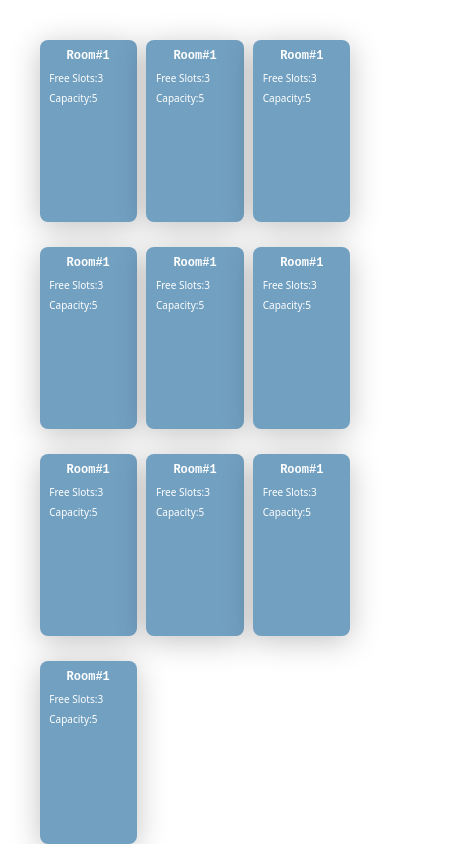
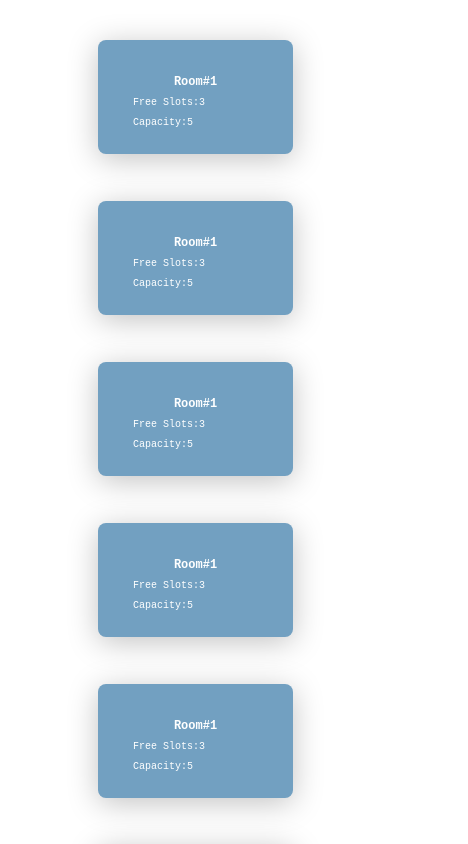
Before and after one commit to alishba2/CallRoom, a React (Create React App) app: page / in a window 390 px wide. Shown: the top 844 px of the page, 468 px wide, since content can reach past the window. Built offline with nearby package versions, Linux system fonts and the light colour scheme.

Commit message:
change made

```diff
--- a/src/App.css
+++ b/src/App.css
@@ -49,20 +49,22 @@
   color:white;
 }
 .Card_style h2{
+  font-family: 'Courier New', Courier, monospace;
   text-align: left;
   color: white;
   font-size: x-large;
 }
 .Display-style{
   display: grid;
-  grid-template-columns: repeat(3, 1fr);
-  justify-items: stretch;
+  grid-template-columns: repeat(3, 1fr) ;
   grid-gap: 3%;
   padding: 20px;
   height: 250vh;
   margin:5%;
 }
 .Card_style{
+  max-width: 50vw;
+  max-height: 50vh;
   padding: 10%;
 background: #72A0C1;
 color: #474747;
@@ -75,9 +77,10 @@ filter: drop-shadow(0 5px 15px rgba(0,0,0,.24));
 
 }
 
-@media only screen and (max-width: 600px) {
+ @media only screen and (max-width: 600px) {
   .Display-style{
-  max-height: 100vh;
+  max-height: 90vh;
+  grid-template-columns: repeat(2, 1fr);
   }
   .Card_style h1{
     font-size:12px
@@ -88,3 +91,18 @@ filter: drop-shadow(0 5px 15px rgba(0,0,0,.24));
 
 
 }
+@media screen and (max-width:400px) {
+  .Display-style{
+    width: 100%;
+    max-height: 190vh;
+    margin-left: 20%;
+    grid-template-columns: repeat(1, 1fr);
+    }
+    .Card_style h1{
+      font-size:12px
+    }
+    .Card_style h2{
+      font-size:10px
+    }
+
+}
```
